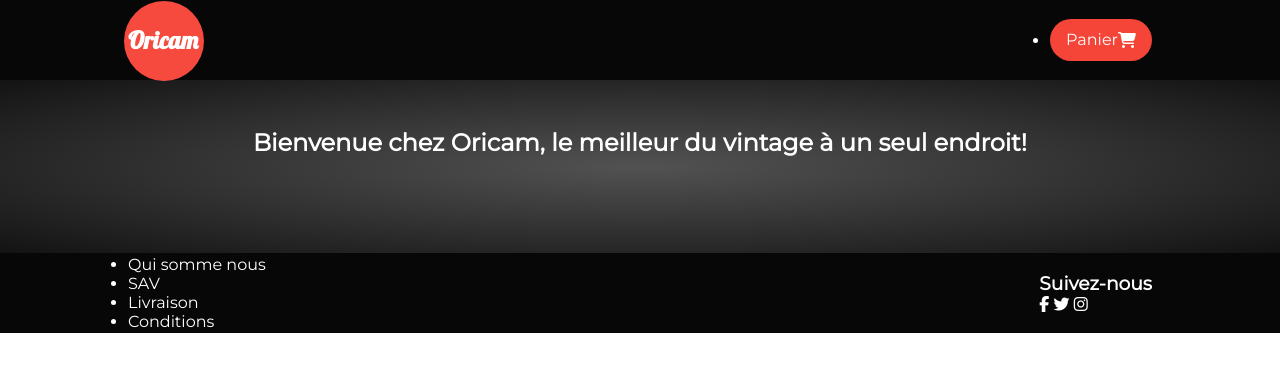
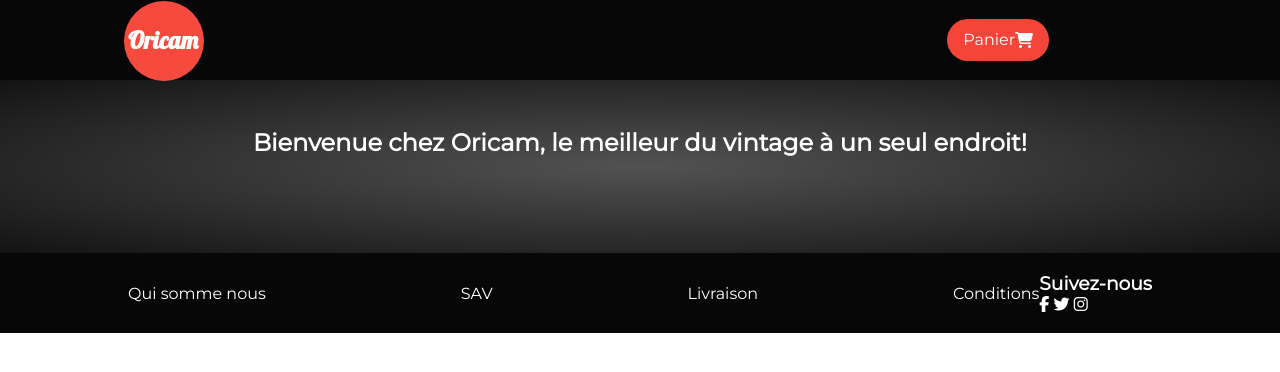
Before and after one commit to nicolaspetreski/Projet5, a website: page index.html in a window 1280 px wide. Drawn offline with Linux system fonts and the light colour scheme; no server answers.

Commit message:
header fix

```diff
--- a/scss/_gradient.scss
+++ b/scss/_gradient.scss
@@ -13,6 +13,15 @@ nav{
     display: flex;
     justify-content: space-between;
     align-items: center;
+        ul{
+            list-style: none;
+            display: flex;
+            justify-content: space-between;
+            flex: 1;
+        }
+        #logo{
+            flex:4;
+        }
 }
 
 
@@ -32,7 +41,7 @@ nav{
     }
 }
 
-.order{
+.order, .nav-link{
     background: #f54538;
     padding: 0.7rem 1rem;
     border-radius: 2rem;
--- a/scss/style.scss
+++ b/scss/style.scss
@@ -93,7 +93,7 @@ h3 {
     max-height: 6vh;
 	background-color:#f54538;
     border-radius: 2rem;
-    padding: 1rem 1rem 1rem;
+    padding: 0rem 2rem 0rem;
 	border: 1px solid white;
     color: white;
     margin: 0rem auto 1.5rem auto;
```
Also changed, not shown: scss/style.css.
